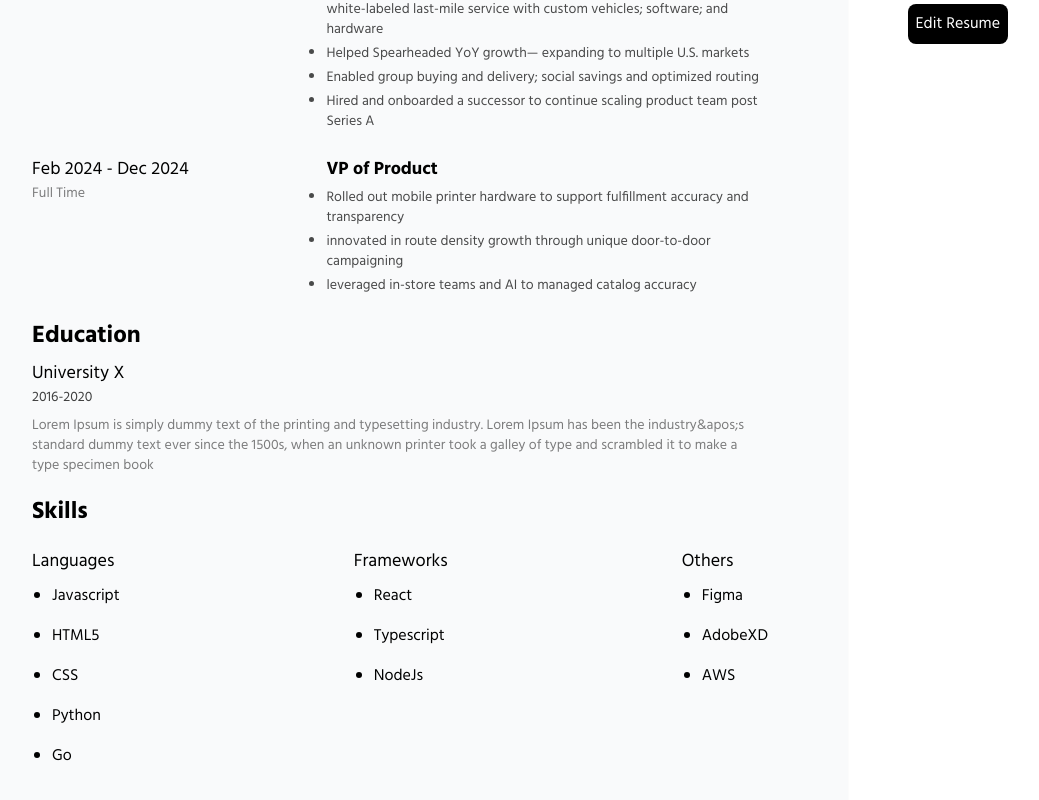
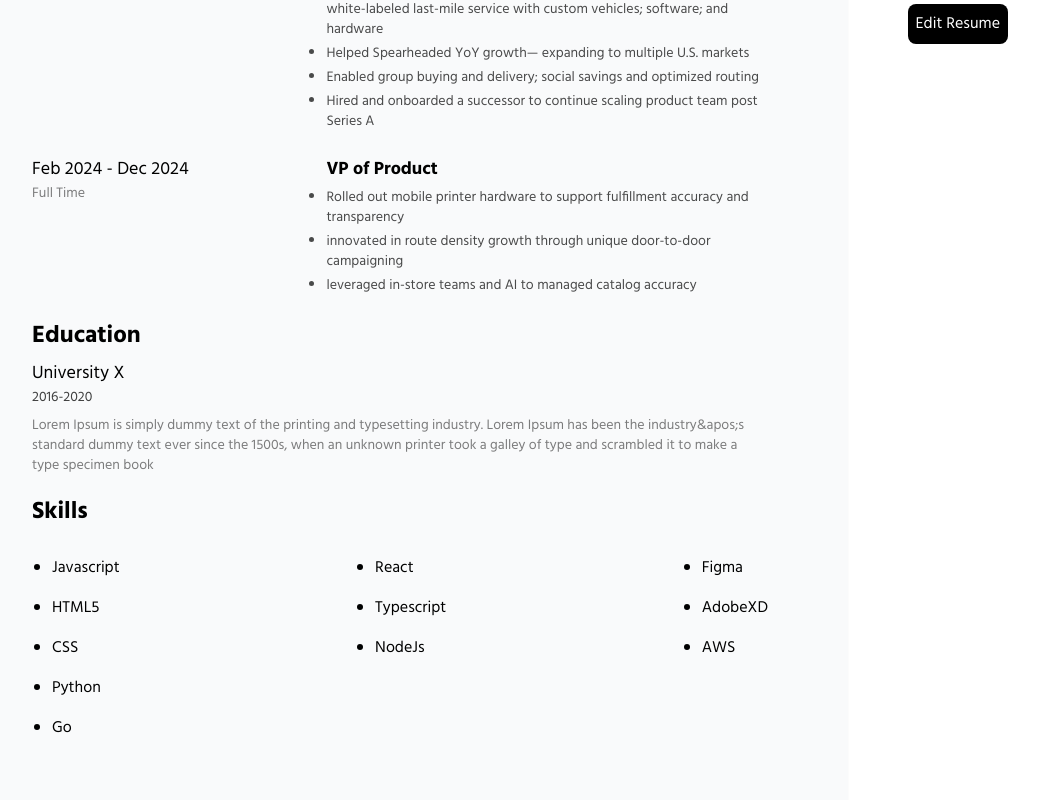
Before and after one commit to samldahl/PortofolioSite, a Next.js app: page /resume in a window 1280 px wide. Shown: the part 724-1524 px from the top of the page, without its empty margins (240-1279 px from the left). Built offline with nearby package versions, Linux system fonts and the light colour scheme.

Commit message:
resumeTweaks

```diff
--- a/pages/resume.js
+++ b/pages/resume.js
@@ -85,7 +85,7 @@ const Resume = () => {
                 <div className="flex mob:flex-col desktop:flex-row justify-between">
                   {resume.languages && (
                     <div className="mt-2 mob:mt-5">
-                      <h2 className="text-lg">Languages</h2>
+                      {/* <h2 className="text-lg">Languages</h2> */}
                       <ul className="list-disc">
                         {resume.languages.map((language, index) => (
                           <li key={index} className="ml-5 py-2">
@@ -98,7 +98,7 @@ const Resume = () => {
 
                   {resume.frameworks && (
                     <div className="mt-2 mob:mt-5">
-                      <h2 className="text-lg">Frameworks</h2>
+                      {/* <h2 className="text-lg">Frameworks</h2> */}
                       <ul className="list-disc">
                         {resume.frameworks.map((framework, index) => (
                           <li key={index} className="ml-5 py-2">
@@ -111,7 +111,7 @@ const Resume = () => {
 
                   {resume.others && (
                     <div className="mt-2 mob:mt-5">
-                      <h2 className="text-lg">Others</h2>
+                      {/* <h2 className="text-lg">Others</h2> */}
                       <ul className="list-disc">
                         {resume.others.map((other, index) => (
                           <li key={index} className="ml-5 py-2">
```
Also changed, not shown: 1 other file (tests, documents, lock files or other folders).
